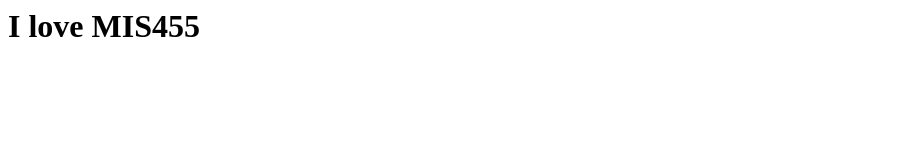
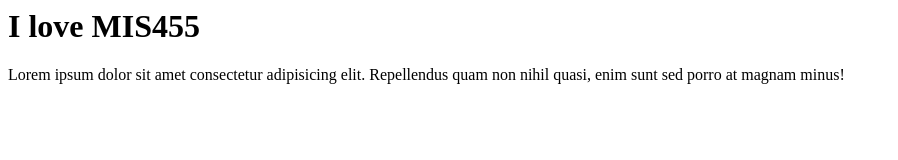
Before and after one commit to lehanularnob/Assignment_01, a plain HTML site: page index.html in a window 1280 px wide. Shown: the whole page, without its empty margins (0-898 px from the left). Drawn offline with Linux system fonts and the light colour scheme.

Commit message:
Adding Paragraph Line

```diff
--- a/index.html
+++ b/index.html
@@ -6,6 +6,7 @@
 </head>
 <body>
     <h1>I love MIS455</h1>
+    <p>Lorem ipsum dolor sit amet consectetur adipisicing elit. Repellendus quam non nihil quasi, enim sunt sed porro at magnam minus!</p>
 
 </body>
 </html>
```
